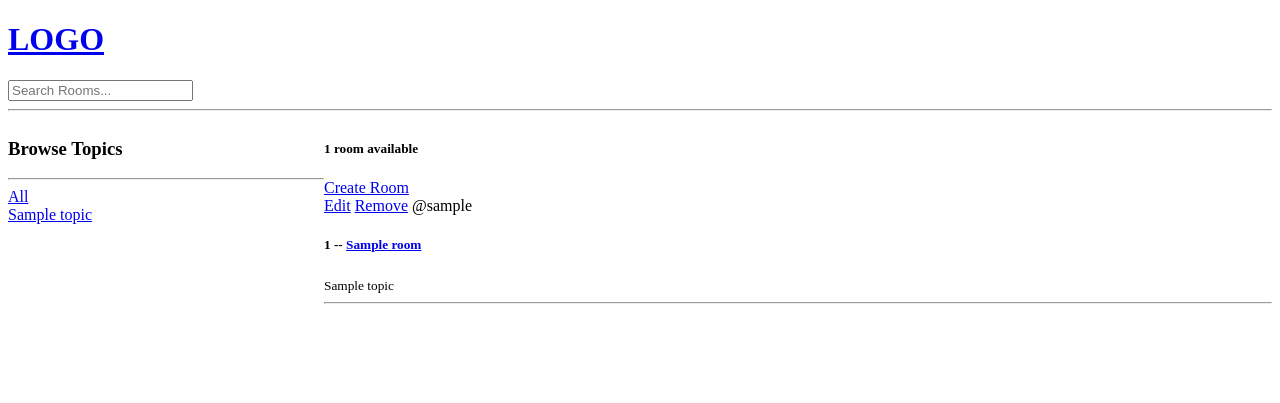
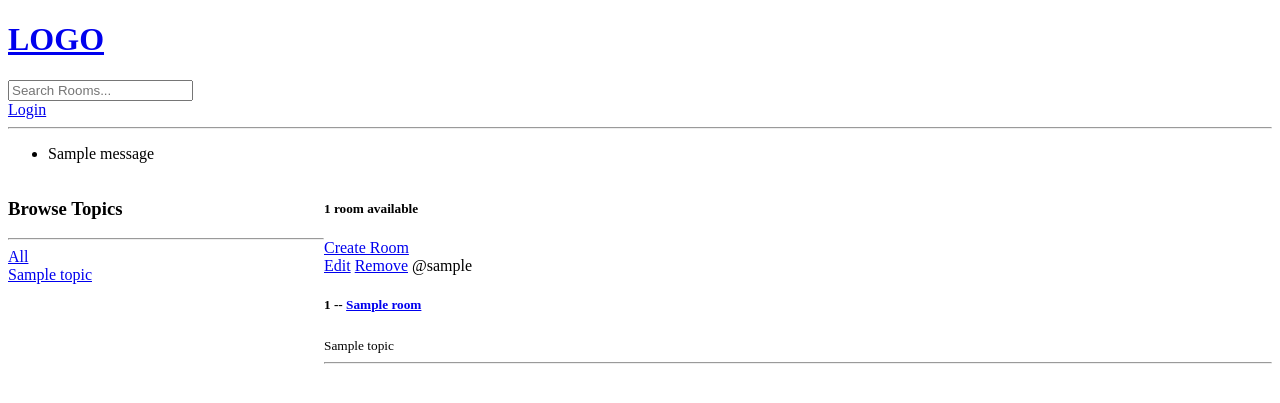
Before and after one commit to EnSabahNurX/StudyBud_Django_Project, a Django app: template base/templates/base/index.html in a window 1280 px wide. Shown: the top 403 px of the page. Run offline with Django 4.2, Linux system fonts and the light colour scheme; the template is opened without the code that fills it: most values are stand-ins (such as "Sample title", 1, 10 or a date in 2020); one stand-in notice (Sample message) is shown.

Commit message:
flash messages

```diff
--- a/base/templates/base/login_register.html
+++ b/base/templates/base/login_register.html
@@ -4,8 +4,8 @@
         <form action="" method="POST">
             {% csrf_token %}
 
-            <input type="text" value="username" name="username" placeholder="Username">
-            <input type="password" value="password" name="password" placeholder="password">
+            <input type="text" value="" name="username" placeholder="Username">
+            <input type="password" value="" name="password" placeholder="password">
             <input type="submit" value="Login">
         </form>
     </div>
--- a/base/urls.py
+++ b/base/urls.py
@@ -2,6 +2,7 @@ from django.urls import path
 from . import views
 
 urlpatterns = [
+    path("login", views.loginPage, name="login"),
     path("", views.home, name="home"),
     path("room/<str:pk>/", views.room, name="room"),
     path("create-room/", views.createRoom, name="create-room"),
--- a/templates/base.html
+++ b/templates/base.html
@@ -9,6 +9,15 @@
 
 <body>
     {% include 'navbar.html' %}
+
+    {% if messages %}
+    <ul class="messages">
+        {% for message in messages %}
+        <li{% if message.tags %} class="{{ message.tags }}" {% endif %}>{{ message }}</li>
+            {% endfor %}
+    </ul>
+    {% endif %}
+
     {% block content %}
 
     {% endblock %}
--- a/templates/navbar.html
+++ b/templates/navbar.html
@@ -5,4 +5,7 @@
 <form action="{% url 'home' %}" method="GET">
     <input type="text" name="q" placeholder="Search Rooms...">
 </form>
+
+<a href="{% url 'login' %}">Login</a>
+
 <hr>
```
Also changed, not shown: base/views.py (+12 -0 lines).
